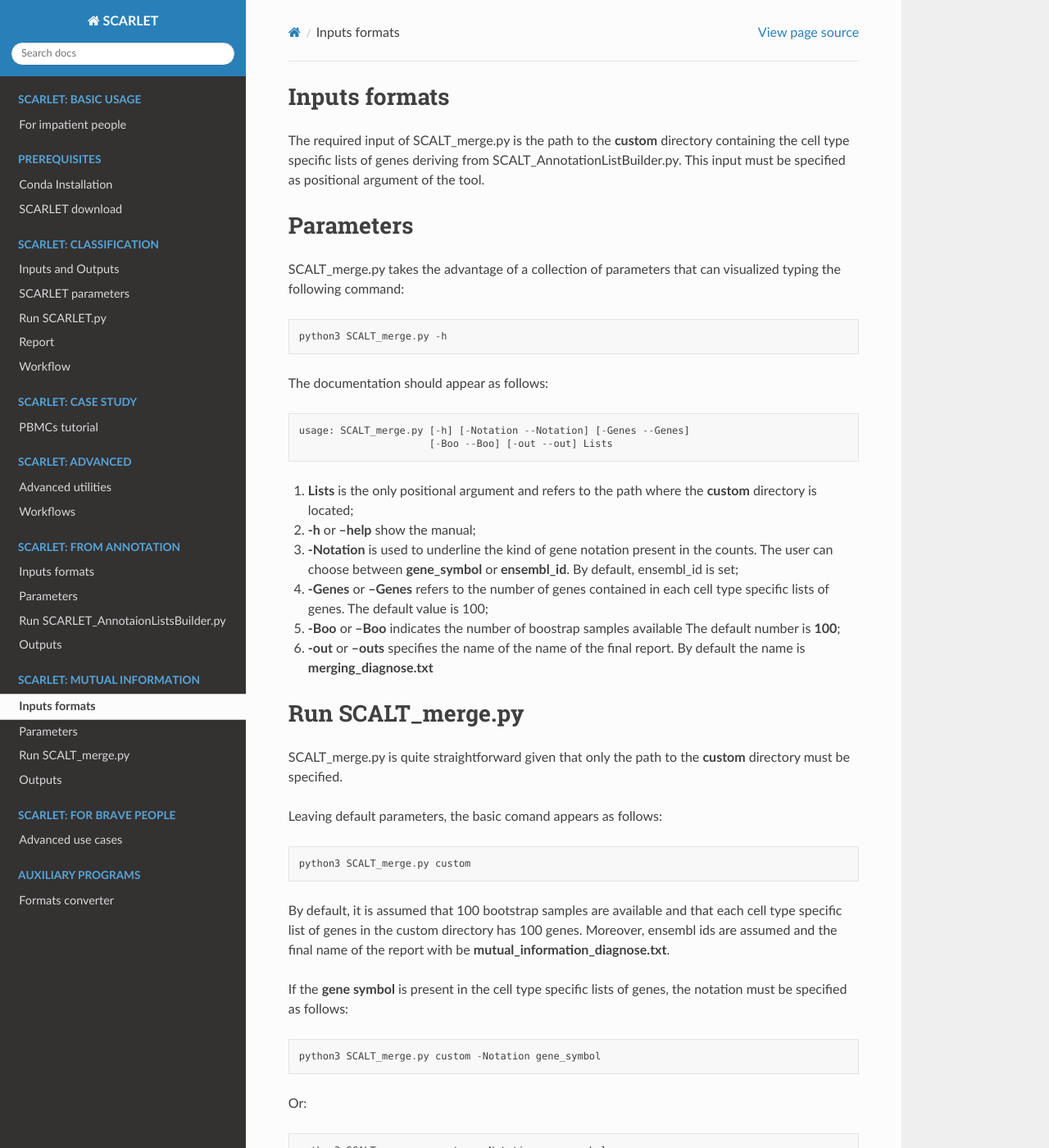
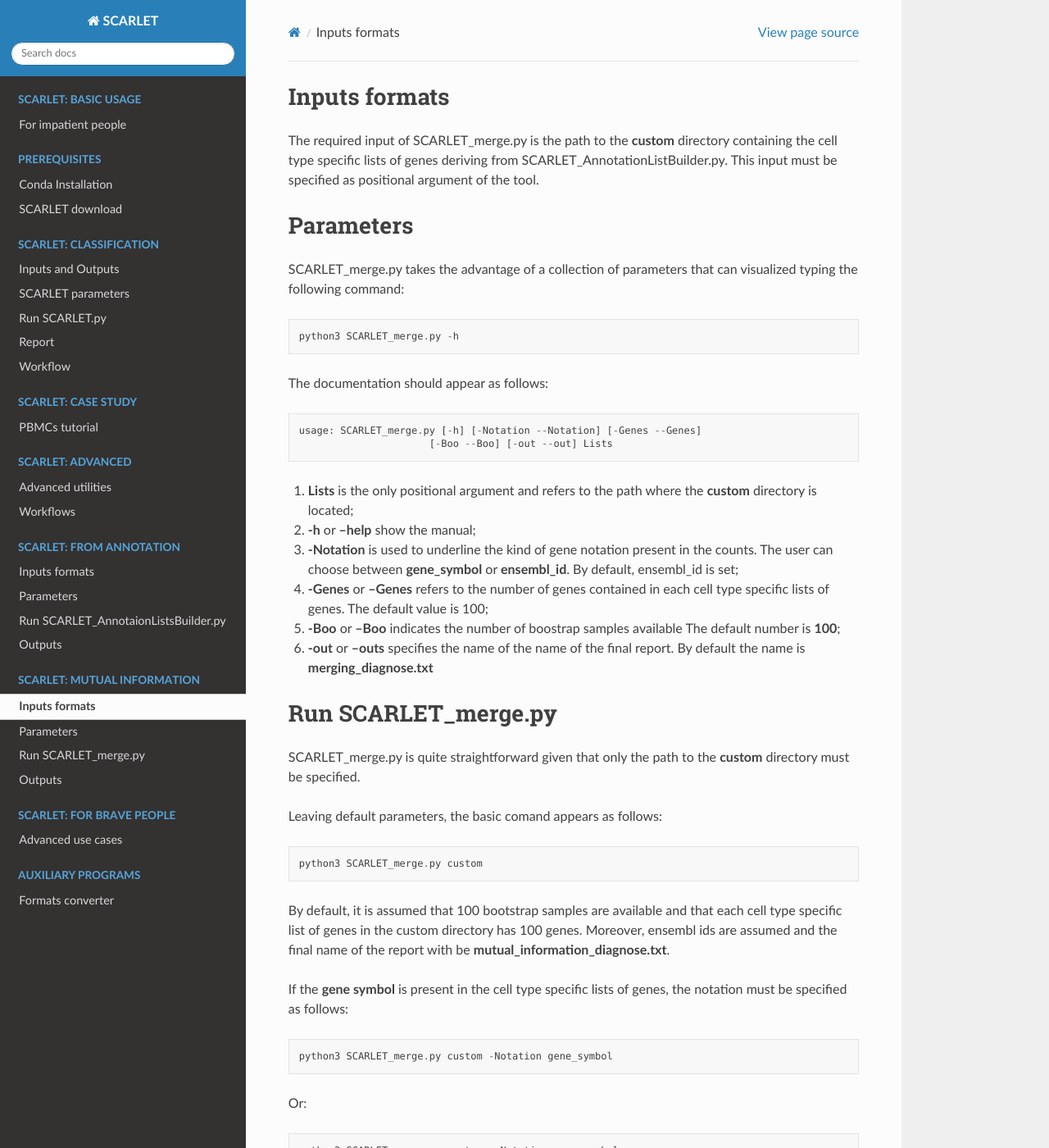
Before and after one commit to danitrave/SCALT, a Sphinx documentation site: the page built from docs/source/mutual_info.rst, in a window 1280 px wide and 1400 px high. Shown: the whole window at 82% size. Built offline with Sphinx 7.4.7 and the Read the Docs theme 3.1.0, drawn with Linux system fonts in a browser that asks for light colours; some of the changed text lies outside the part shown.

Commit message:
Update mutual_info.rst

```diff
--- a/docs/source/mutual_info.rst
+++ b/docs/source/mutual_info.rst
@@ -1,23 +1,23 @@
 Inputs formats
 ==============
 
-The required input of SCALT_merge.py is the path to the **custom** directory containing the cell type specific lists of genes deriving from SCALT_AnnotationListBuilder.py.
+The required input of SCARLET_merge.py is the path to the **custom** directory containing the cell type specific lists of genes deriving from SCARLET_AnnotationListBuilder.py.
 This input must be specified as positional argument of the tool.
 
 Parameters
 ==========
 
-SCALT_merge.py takes the advantage of a collection of parameters that can visualized typing the following command:
+SCARLET_merge.py takes the advantage of a collection of parameters that can visualized typing the following command:
 
 ::
 
-  python3 SCALT_merge.py -h
+  python3 SCARLET_merge.py -h
 
 The documentation should appear as follows:
 
 ::
 
-   usage: SCALT_merge.py [-h] [-Notation --Notation] [-Genes --Genes]
+   usage: SCARLET_merge.py [-h] [-Notation --Notation] [-Genes --Genes]
                          [-Boo --Boo] [-out --out] Lists
 
 
@@ -29,16 +29,16 @@ The documentation should appear as follows:
 6. **-out** or **--outs** specifies the name of the name of the final report. By default the name is **merging_diagnose.txt**
 
 
-Run SCALT_merge.py
+Run SCARLET_merge.py
 ==================================
 
-SCALT_merge.py is quite straightforward given that only the path to the **custom** directory must be specified.
+SCARLET_merge.py is quite straightforward given that only the path to the **custom** directory must be specified.
 
 Leaving default parameters, the basic comand appears as follows:
 
 ::
 
-   python3 SCALT_merge.py custom
+   python3 SCARLET_merge.py custom
 
 By default, it is assumed that 100 bootstrap samples are available and that each cell type specific list of genes in the custom directory has 100 genes. Moreover, ensembl ids are assumed and the final name of the report with be **mutual_information_diagnose.txt**.
 
@@ -46,63 +46,63 @@ If the **gene symbol** is present in the cell type specific lists of genes, the
 
 ::
 
-   python3 SCALT_merge.py custom -Notation gene_symbol
+   python3 SCARLET_merge.py custom -Notation gene_symbol
 
 Or:
 
 ::
 
-   python3 SCALT_merge.py custom --Notation gene_symbol
+   python3 SCARLET_merge.py custom --Notation gene_symbol
 
 The number of boostrap samples available can be changed in any moment specifying the number in the proper parameter:
 
 ::
 
-   python3 SCALT_merge.py custom -Boo 80
+   python3 SCARLET_merge.py custom -Boo 80
 
 Or:
 
 ::
 
-   python3 SCALT_merge.py custom --Boo 80
+   python3 SCARLET_merge.py custom --Boo 80
 
 
 The same process can be translated for the number of genes available in the cell type defyning lists:
 
 ::
 
-   python3 SCALT_merge.py custom -Genes 75
+   python3 SCARLET_merge.py custom -Genes 75
 
 Or:
 
 ::
 
-   python3 SCALT_merge.py custom --Genes 75
+   python3 SCARLET_merge.py custom --Genes 75
 
 The name of the output report can be changed adjusting the proper parameter:
 
 ::
 
-   python3 SCALT_merge.py custom -out report_one.txt
+   python3 SCARLET_merge.py custom -out report_one.txt
 
 Or:
 
 ::
 
-   python3 SCALT_merge.py custom --out report_one.txt
+   python3 SCARLET_merge.py custom --out report_one.txt
 
 
 To conclude, the different parameters can be modified in a unique call:
 
 ::
 
-   python3 SCALT_merge.py custom -Notation gene_symbol -Boo 80 -Genes 75 -out report_one.txt
+   python3 SCARLET_merge.py custom -Notation gene_symbol -Boo 80 -Genes 75 -out report_one.txt
 
 Or:
 
 ::
 
-   python3 SCALT_merge.py custom --Notation gene_symbol --Boo 80 --Genes 75 --out report_one.txt
+   python3 SCARLET_merge.py custom --Notation gene_symbol --Boo 80 --Genes 75 --out report_one.txt
 
 The order of parameters is irrelevant.
 
@@ -112,7 +112,7 @@ Outputs
 The tool returns two outputs:
 
 1. a report (default name merging_diagnose.txt) in **.txt** format highlighting which cell types should be merged in a unique one with the corresponding similarity values expressed in terms of mutual information;
-2. a directory (default name mi_merge_results) grouping all the additional results and metadata deriving from SCALT_merge.py
+2. a directory (default name mi_merge_results) grouping all the additional results and metadata deriving from SCARLET_merge.py
 
 The directory contains the following files:
 
```
